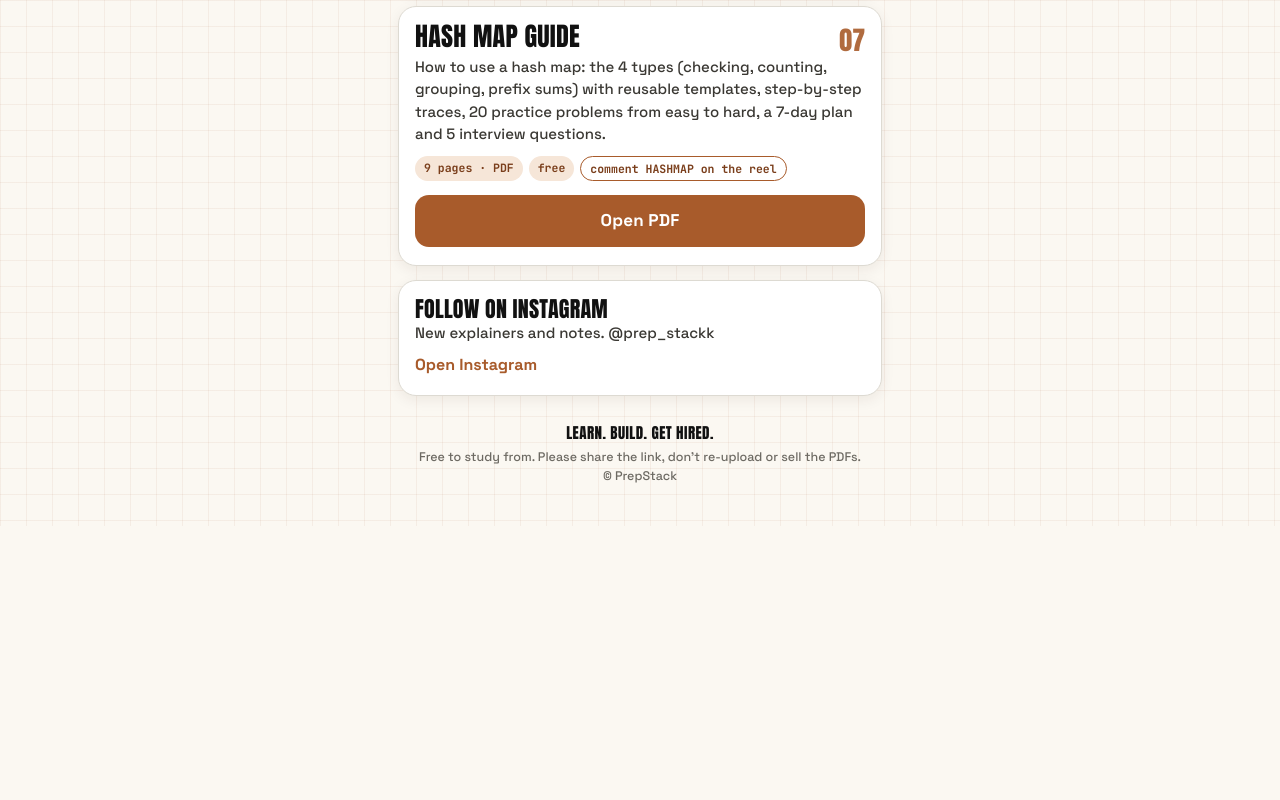
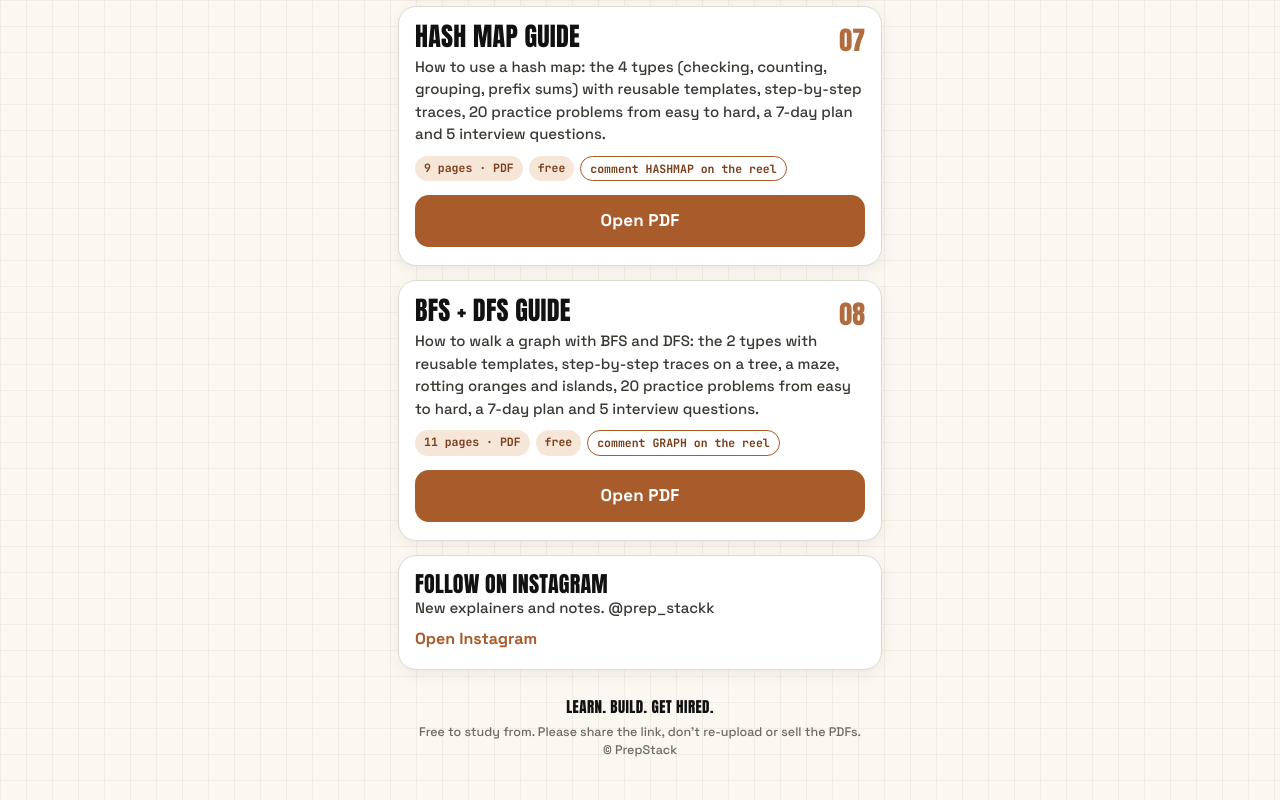
Before and after one commit to Harsha07r/prepstack-notes, a plain HTML site: page index.html in a window 1280 px wide. Shown: the part 1924-2724 px from the top of the page. Before the commit the page ends 2450 px from the top, so only its background shows below. Drawn offline with Linux system fonts and the light colour scheme.

Commit message:
Add files via upload

```diff
--- a/index.html
+++ b/index.html
@@ -105,6 +105,13 @@ footer b { font-family: 'Anton', sans-serif; font-weight: 400; letter-spacing: .
       <div class="chips"><span>9 pages · PDF</span><span>free</span><span class="kw">comment HASHMAP on the reel</span></div>
       <a class="btn" href="https://drive.google.com/file/d/1n9FQ_0HQifzC1EpZAvZWl0hEOCsvNuzi/view?usp=sharing" target="_blank" rel="noopener">Open PDF</a>
     </article>
+    <article class="card" id="bfs-dfs">
+      <div class="num">08</div>
+      <h2>BFS + DFS Guide</h2>
+      <p>How to walk a graph with BFS and DFS: the 2 types with reusable templates, step-by-step traces on a tree, a maze, rotting oranges and islands, 20 practice problems from easy to hard, a 7-day plan and 5 interview questions.</p>
+      <div class="chips"><span>11 pages · PDF</span><span>free</span><span class="kw">comment GRAPH on the reel</span></div>
+      <a class="btn" href="https://drive.google.com/file/d/1GUBa2NnVkO57YHJVNIUTr2DyqaGf8JIS/view?usp=sharing" target="_blank" rel="noopener">Open PDF</a>
+    </article>
     <a class="card link" href="https://www.instagram.com/prep_stackk/" target="_blank" rel="noopener"><h2>Follow on Instagram</h2><p>New explainers and notes. @prep_stackk</p><span class="go">Open Instagram</span></a>
   </main>
   <footer><b>LEARN. BUILD. GET HIRED.</b>Free to study from. Please share the link, don't re-upload or sell the PDFs.<br>© PrepStack</footer>
```
